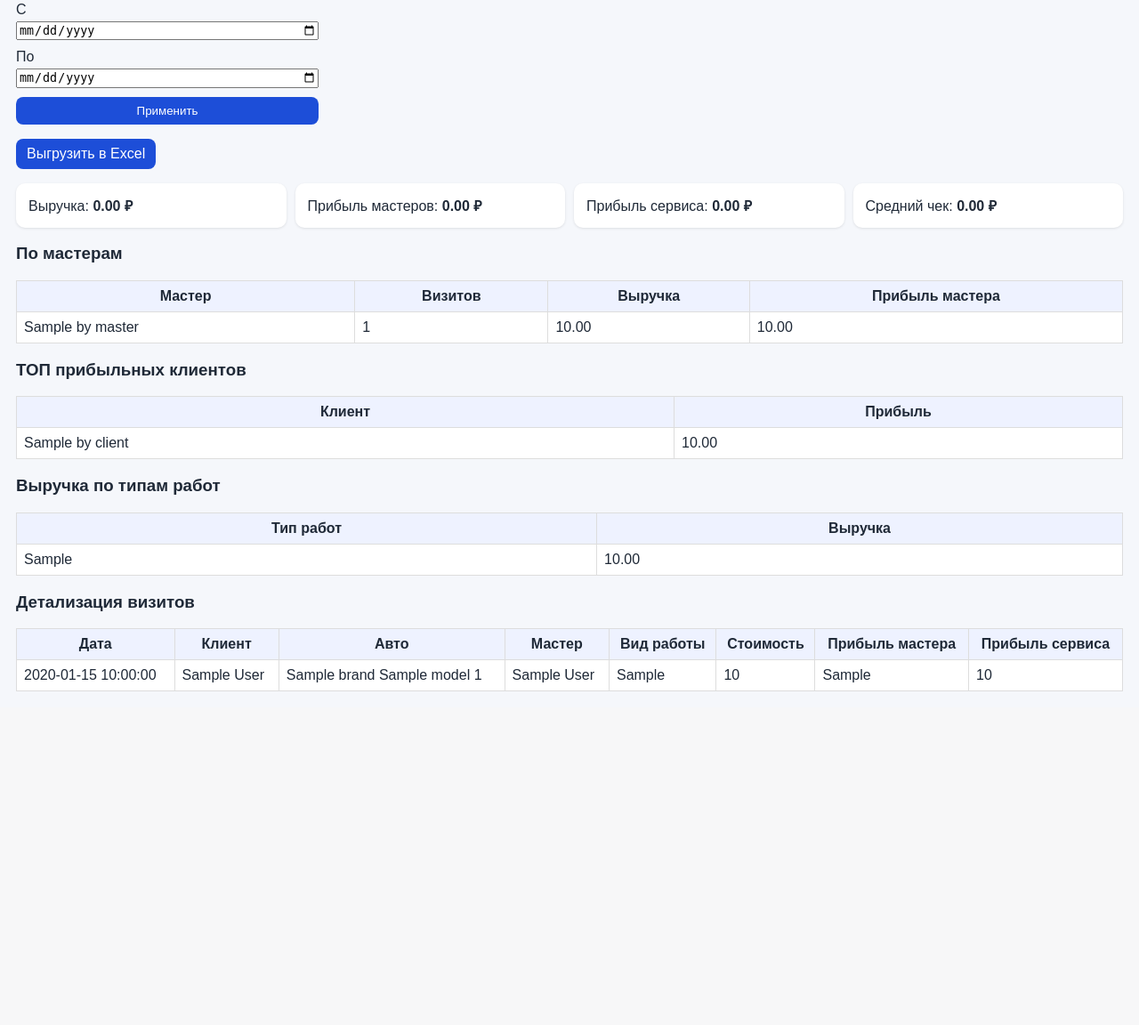
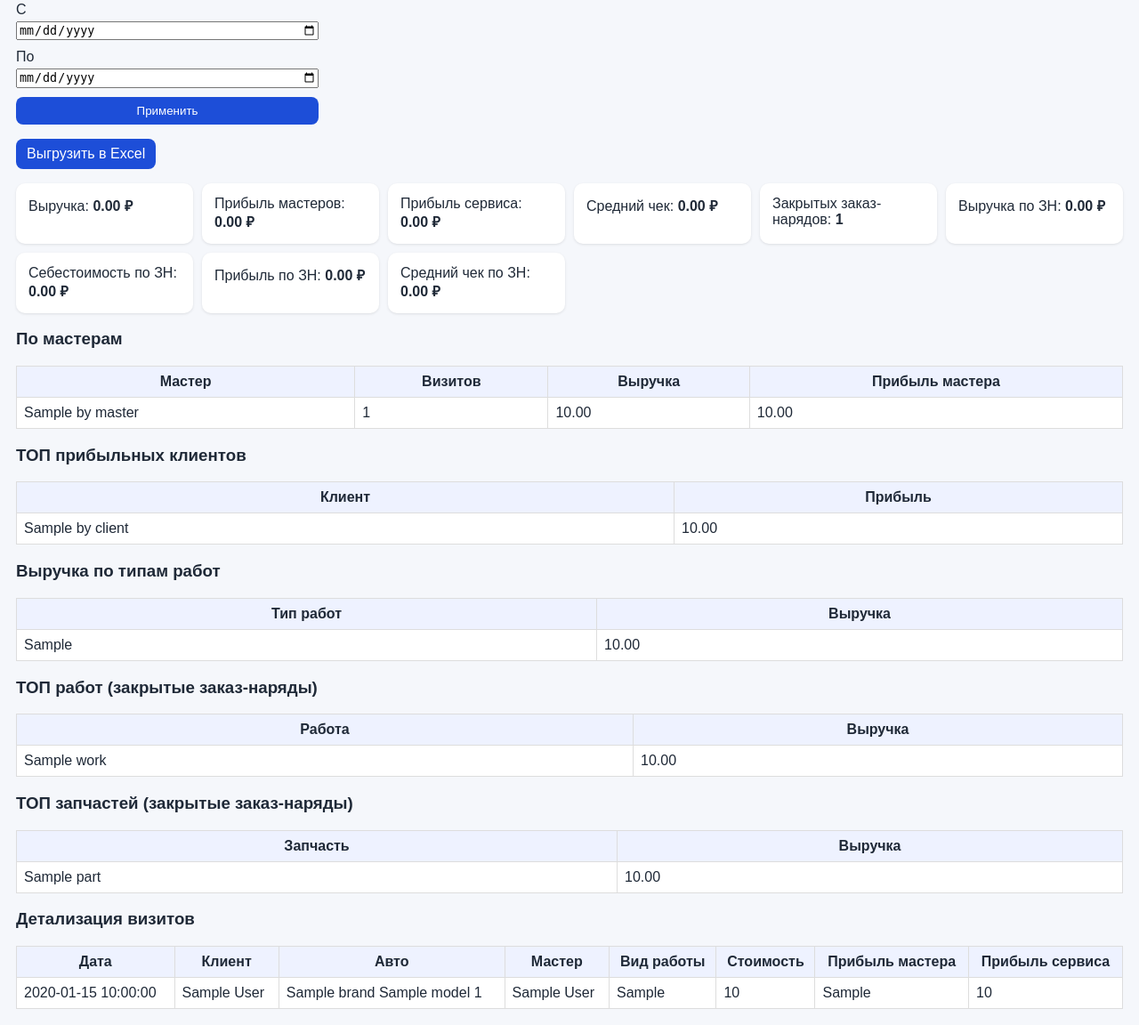
Before and after one commit to JlexaPro/autoservice, a FastAPI app: template autoservice_crm_web/templates/finance.html in a window 1280 px wide. Shown: the part 142-1294 px from the top of the page at 89% size. Before the commit the page ends 919 px from the top, so only its background shows below. Run offline with FastAPI, Linux system fonts and the light colour scheme; the template is opened without the code that fills it: most values are stand-ins (such as "Sample title", 1, 10 or a date in 2020); parts of the project's set-up code (start-up, migrations or seed data) failed here and were passed over.

Commit message:
Implement end-to-end work-order lifecycle with payments and follow-up

```diff
--- a/autoservice_crm_web/app.py
+++ b/autoservice_crm_web/app.py
@@ -23,6 +23,7 @@ from models import (
     ClientCommentHistory,
     Employee,
     Followup,
+    Payment,
     Promotion,
     RequestStatusHistory,
     AppSetting,
@@ -787,6 +788,7 @@ def create_service_visit(
         db.add(visit)
         db.flush()
         _sync_service_slot(db, visit)
+        _log_service_visit_history_if_changed(db, visit, "", None, None, None, None)
         if request_id:
             req = db.get(ServiceRequest, request_id)
             if req:
@@ -896,7 +898,10 @@ def service_visit_detail(request: Request, visit_id: int, db: Session = Depends(
     if not row:
         raise HTTPException(404, "Визит не найден")
     visit, client, car, employee, bay = row
-    return templates.TemplateResponse("visit_detail.html", {"request": request, "visit": visit, "client": client, "car": car, "employee": employee, "bay": bay})
+    work_order = db.execute(
+        select(WorkOrder).where(WorkOrder.visit_id == visit_id).order_by(WorkOrder.work_order_id.desc())
+    ).scalars().first()
+    return templates.TemplateResponse("visit_detail.html", {"request": request, "visit": visit, "client": client, "car": car, "employee": employee, "bay": bay, "work_order": work_order})
 
 
 @app.get("/followups")
@@ -1083,6 +1088,33 @@ def finance_page(request: Request, start_date: date | None = None, end_date: dat
     total_master_profit = sum(float(v.master_profit or 0) for v, _, _, _ in visits)
     service_profit = total_revenue - total_master_profit
     avg_check = total_revenue / len(visits) if visits else 0
+    closed_orders = db.execute(
+        select(WorkOrder).where(
+            WorkOrder.status == "Закрыт",
+            cast(WorkOrder.closed_at, Date) >= start_date,
+            cast(WorkOrder.closed_at, Date) <= end_date,
+        )
+    ).scalars().all()
+    wo_revenue = sum(float(w.total_amount or 0) for w in closed_orders)
+    wo_cost = sum(float(w.total_cost or 0) for w in closed_orders)
+    wo_profit = sum(float(w.total_profit or 0) for w in closed_orders)
+    wo_avg_check = wo_revenue / len(closed_orders) if closed_orders else 0
+    top_work_rows = db.execute(
+        select(WorkOrderItem.work_type, func.sum(WorkOrderItem.line_total))
+        .join(WorkOrder, WorkOrder.work_order_id == WorkOrderItem.work_order_id)
+        .where(WorkOrder.status == "Закрыт", cast(WorkOrder.closed_at, Date) >= start_date, cast(WorkOrder.closed_at, Date) <= end_date)
+        .group_by(WorkOrderItem.work_type)
+        .order_by(func.sum(WorkOrderItem.line_total).desc())
+        .limit(10)
+    ).all()
+    top_part_rows = db.execute(
+        select(WorkOrderPart.part_name, func.sum(WorkOrderPart.line_total))
+        .join(WorkOrder, WorkOrder.work_order_id == WorkOrderPart.work_order_id)
+        .where(WorkOrder.status == "Закрыт", cast(WorkOrder.closed_at, Date) >= start_date, cast(WorkOrder.closed_at, Date) <= end_date)
+        .group_by(WorkOrderPart.part_name)
+        .order_by(func.sum(WorkOrderPart.line_total).desc())
+        .limit(10)
+    ).all()
     by_master: dict[str, dict] = {}
     by_client: dict[str, float] = {}
     by_work_type: dict[str, float] = {}
@@ -1104,6 +1136,13 @@ def finance_page(request: Request, start_date: date | None = None, end_date: dat
         "total_master_profit": total_master_profit,
         "service_profit": service_profit,
         "avg_check": avg_check,
+        "wo_revenue": wo_revenue,
+        "wo_cost": wo_cost,
+        "wo_profit": wo_profit,
+        "wo_avg_check": wo_avg_check,
+        "closed_orders_count": len(closed_orders),
+        "top_works": top_work_rows,
+        "top_parts": top_part_rows,
         "by_master": sorted(by_master.items(), key=lambda x: x[0]),
         "by_client": sorted(by_client.items(), key=lambda x: x[1], reverse=True)[:10],
         "by_work_type": sorted(by_work_type.items(), key=lambda x: x[1], reverse=True),
@@ -1145,6 +1184,44 @@ def work_order_new_form(request: Request, error: str = "", db: Session = Depends
     return templates.TemplateResponse("work_order_new.html", {"request": request, "clients": clients, "cars": cars, "employees": employees, "bays": bays, "error": error})
 
 
+@app.post("/visits/{visit_id}/work-order")
+def create_work_order_from_visit(visit_id: int, db: Session = Depends(get_db)):
+    visit = db.get(ServiceVisit, visit_id)
+    if not visit:
+        return RedirectResponse("/planner?error=Визит не найден", status_code=303)
+    existing_open = db.execute(
+        select(WorkOrder).where(WorkOrder.visit_id == visit_id, WorkOrder.status != "Закрыт")
+    ).scalars().first()
+    if existing_open:
+        return RedirectResponse(f"/work-orders/{existing_open.work_order_id}", status_code=303)
+    existing_any = db.execute(select(WorkOrder).where(WorkOrder.visit_id == visit_id)).scalars().first()
+    if existing_any and existing_any.status != "Закрыт":
+        return RedirectResponse(f"/work-orders/{existing_any.work_order_id}", status_code=303)
+    try:
+        order_number = f"WO-{datetime.utcnow().strftime('%Y%m%d%H%M%S')}"
+        wo = WorkOrder(
+            order_number=order_number,
+            request_id=visit.request_id,
+            visit_id=visit.visit_id,
+            client_id=visit.client_id,
+            car_id=visit.car_id,
+            assigned_employee_id=visit.assigned_employee_id,
+            service_bay_id=visit.service_bay_id,
+            status="Открыт",
+            created_by="manager",
+            comment="Создан из визита",
+        )
+        db.add(wo)
+        db.flush()
+        db.add(WorkOrderStatusHistory(work_order_id=wo.work_order_id, old_status=None, new_status="Открыт", changed_by="manager"))
+        safe_commit(db)
+        return RedirectResponse(f"/work-orders/{wo.work_order_id}", status_code=303)
+    except Exception as e:
+        db.rollback()
+        logger.exception("create_work_order_from_visit failed: %s", e)
+        return RedirectResponse(f"/service_visits/{visit_id}?error=Не удалось создать заказ-наряд", status_code=303)
+
+
 @app.post("/work-orders/new")
 def work_order_new(
     client_id: int = Form(...),
@@ -1163,11 +1240,12 @@ def work_order_new(
             assigned_employee_id=none_if_empty(assigned_employee_id),
             service_bay_id=none_if_empty(service_bay_id),
             comment=none_if_empty(comment),
-            status="Создан",
+            status="Открыт",
+            created_by="manager",
         )
         db.add(wo)
         db.flush()
-        db.add(WorkOrderStatusHistory(work_order_id=wo.work_order_id, old_status=None, new_status="Создан", changed_by="manager"))
+        db.add(WorkOrderStatusHistory(work_order_id=wo.work_order_id, old_status=None, new_status="Открыт", changed_by="manager"))
         safe_commit(db)
     except Exception as e:
         db.rollback()
@@ -1185,9 +1263,26 @@ def work_order_detail(request: Request, work_order_id: int, db: Session = Depend
     car = db.get(Car, wo.car_id)
     items = db.execute(select(WorkOrderItem).where(WorkOrderItem.work_order_id == work_order_id)).scalars().all()
     parts = db.execute(select(WorkOrderPart).where(WorkOrderPart.work_order_id == work_order_id)).scalars().all()
+    payments = db.execute(select(Payment).where(Payment.work_order_id == work_order_id).order_by(Payment.payment_date.desc())).scalars().all()
     history = db.execute(select(WorkOrderStatusHistory).where(WorkOrderStatusHistory.work_order_id == work_order_id).order_by(WorkOrderStatusHistory.changed_at.desc())).scalars().all()
     employees = db.execute(select(Employee).where(Employee.is_active.is_(True))).scalars().all()
-    return templates.TemplateResponse("work_order_detail.html", {"request": request, "wo": wo, "client": client, "car": car, "items": items, "parts": parts, "history": history, "employees": employees})
+    margin_pct = (float(wo.total_profit or 0) / float(wo.total_amount) * 100) if float(wo.total_amount or 0) > 0 else 0
+    paid_total = sum(float(p.amount or 0) for p in payments)
+    due_total = float(wo.total_amount or 0) - paid_total
+    return templates.TemplateResponse("work_order_detail.html", {
+        "request": request,
+        "wo": wo,
+        "client": client,
+        "car": car,
+        "items": items,
+        "parts": parts,
+        "payments": payments,
+        "paid_total": paid_total,
+        "due_total": due_total,
+        "margin_pct": margin_pct,
+        "history": history,
+        "employees": employees,
+    })
 
 
 @app.get("/work-orders/{work_order_id}/export.pdf")
@@ -1241,7 +1336,7 @@ def work_order_pdf(work_order_id: int, db: Session = Depends(get_db)):
         y -= 13
     y -= 15
     pdf.setFont(font_name, 11)
-    pdf.drawString(40, y, f"Итого: {wo.total_amount} | Себестоимость: {wo.total_cost} | Прибыль: {wo.total_profit}")
+    pdf.drawString(40, y, f"Итого к оплате: {wo.total_amount}")
     pdf.showPage()
     pdf.save()
     buff.seek(0)
@@ -1249,14 +1344,38 @@ def work_order_pdf(work_order_id: int, db: Session = Depends(get_db)):
 
 
 @app.post("/work-orders/{work_order_id}/items")
-def add_work_order_item(work_order_id: int, work_type: str = Form(...), description: str = Form(default=""), qty: float = Form(1), unit_price: float = Form(0), unit_cost: float = Form(0), db: Session = Depends(get_db)):
+def add_work_order_item(
+    work_order_id: int,
+    work_type: str = Form(...),
+    description: str = Form(default=""),
+    qty: float = Form(1),
+    unit_price: float = Form(0),
+    unit_cost: float = Form(0),
+    employee_id: str = Form(default=""),
+    employee_number: str = Form(default=""),
+    db: Session = Depends(get_db),
+):
     wo = db.get(WorkOrder, work_order_id)
     if not wo:
         raise HTTPException(404, "Заказ-наряд не найден")
     try:
+        employee_id_int = int(employee_id) if none_if_empty(employee_id) else None
+        employee = db.get(Employee, employee_id_int) if employee_id_int else None
         line_total = qty * unit_price
         line_cost = qty * unit_cost
-        db.add(WorkOrderItem(work_order_id=work_order_id, work_type=work_type, description=none_if_empty(description), qty=qty, unit_price=unit_price, unit_cost=unit_cost, line_total=line_total, line_cost=line_cost, line_profit=line_total - line_cost))
+        db.add(WorkOrderItem(
+            work_order_id=work_order_id,
+            work_type=work_type,
+            description=none_if_empty(description),
+            employee_id=employee_id_int,
+            employee_number=(employee.full_name if employee else normalize_nullable_text(employee_number)),
+            qty=qty,
+            unit_price=unit_price,
+            unit_cost=unit_cost,
+            line_total=line_total,
+            line_cost=line_cost,
+            line_profit=line_total - line_cost,
+        ))
         recalc_work_order_totals(db, wo)
         safe_commit(db)
     except Exception as e:
@@ -1267,14 +1386,14 @@ def add_work_order_item(work_order_id: int, work_type: str = Form(...), descript
 
 
 @app.post("/work-orders/{work_order_id}/parts")
-def add_work_order_part(work_order_id: int, part_name: str = Form(...), qty: float = Form(1), sale_price: float = Form(0), cost_price: float = Form(0), db: Session = Depends(get_db)):
+def add_work_order_part(work_order_id: int, part_name: str = Form(...), part_number: str = Form(default=""), qty: float = Form(1), sale_price: float = Form(0), cost_price: float = Form(0), db: Session = Depends(get_db)):
     wo = db.get(WorkOrder, work_order_id)
     if not wo:
         raise HTTPException(404, "Заказ-наряд не найден")
     try:
         line_total = qty * sale_price
         line_cost = qty * cost_price
-        db.add(WorkOrderPart(work_order_id=work_order_id, part_name=part_name, qty=qty, sale_price=sale_price, cost_price=cost_price, line_total=line_total, line_cost=line_cost, line_profit=line_total - line_cost))
+        db.add(WorkOrderPart(work_order_id=work_order_id, part_name=part_name, part_number=normalize_nullable_text(part_number), qty=qty, sale_price=sale_price, cost_price=cost_price, line_total=line_total, line_cost=line_cost, line_profit=line_total - line_cost))
         recalc_work_order_totals(db, wo)
         safe_commit(db)
     except Exception as e:
@@ -1285,19 +1404,70 @@ def add_work_order_part(work_order_id: int, part_name: str = Form(...), qty: flo
 
 
 @app.post("/work-orders/{work_order_id}/status")
-def update_work_order_status(work_order_id: int, status: str = Form(...), db: Session = Depends(get_db)):
+def update_work_order_status(
+    work_order_id: int,
+    status: str = Form(...),
+    payment_amount: str = Form(default=""),
+    payment_method: str = Form(default="Наличные"),
+    payment_comment: str = Form(default=""),
+    db: Session = Depends(get_db),
+):
     wo = db.get(WorkOrder, work_order_id)
     if not wo:
         raise HTTPException(404, "Заказ-наряд не найден")
-    if wo.status == status:
+    if wo.status == "Закрыт":
+        return RedirectResponse(f"/work-orders/{work_order_id}?error=Заказ-наряд уже закрыт", status_code=303)
+    if wo.status == status and status != "Закрыт":
         return RedirectResponse(f"/work-orders/{work_order_id}", status_code=303)
     try:
+        recalc_work_order_totals(db, wo)
+        items_cnt = db.scalar(select(func.count()).select_from(WorkOrderItem).where(WorkOrderItem.work_order_id == work_order_id)) or 0
+        parts_cnt = db.scalar(select(func.count()).select_from(WorkOrderPart).where(WorkOrderPart.work_order_id == work_order_id)) or 0
+        if status == "Закрыт" and (items_cnt + parts_cnt) == 0:
+            return RedirectResponse(f"/work-orders/{work_order_id}?error=Нельзя закрыть пустой заказ-наряд", status_code=303)
         old = wo.status
         wo.status = status
         if status == "Закрыт":
+            allowed_methods = {"Наличные", "Карта", "Перевод", "Смешанная оплата"}
+            payment_method = payment_method if payment_method in allowed_methods else "Наличные"
+            amount = float(payment_amount) if none_if_empty(payment_amount) else float(wo.total_amount or 0)
+            if amount <= 0:
+                return RedirectResponse(f"/work-orders/{work_order_id}?error=Сумма оплаты должна быть больше 0", status_code=303)
+            if amount > float(wo.total_amount or 0):
+                return RedirectResponse(f"/work-orders/{work_order_id}?error=Оплата больше суммы заказ-наряда", status_code=303)
+            db.add(Payment(
+                work_order_id=work_order_id,
+                amount=amount,
+                payment_method=payment_method,
+                comment=normalize_nullable_text(payment_comment),
+                created_by="manager",
+            ))
             wo.closed_at = datetime.utcnow()
-            for days, title in [(7, "Проверить результат ремонта"), (30, "Плановый follow-up после ремонта")]:
-                db.add(Followup(client_id=wo.client_id, car_id=wo.car_id, task_type="repair_followup", title=title, description=f"Авто-follow-up по заказ-наряду {wo.order_number}", due_date=(date.today() + timedelta(days=days))))
+            if wo.visit_id:
+                visit = db.get(ServiceVisit, wo.visit_id)
+                if visit:
+                    old_visit_status = visit.visit_status
+                    old_start = visit.planned_start_at
+                    old_end = visit.planned_end_at
+                    old_emp = visit.assigned_employee_number
+                    old_bay = visit.service_bay_id
+                    visit.visit_status = "Завершён"
+                    visit.completed_at = datetime.utcnow()
+                    _log_service_visit_history_if_changed(db, visit, old_visit_status, old_start, old_end, old_emp, old_bay)
+                    if visit.request_id:
+                        req = db.get(ServiceRequest, visit.request_id)
+                        if req:
+                            change_request_status(db, req, "Закрыта", comment=f"Заказ-наряд {wo.order_number} закрыт")
+            db.add(Followup(
+                request_id=wo.request_id,
+                client_id=wo.client_id,
+                car_id=wo.car_id,
+                task_type="service_reminder",
+                title="Напомнить о повторном обслуживании",
+                description=f"Follow-up после закрытия заказ-наряда {wo.order_number}",
+                due_date=(date.today() + timedelta(days=90)),
+                task_status="Открыто",
+            ))
         db.add(WorkOrderStatusHistory(work_order_id=work_order_id, old_status=old, new_status=status, changed_by="manager"))
         safe_commit(db)
     except Exception as e:
--- a/autoservice_crm_web/smoke_test_transactions.py
+++ b/autoservice_crm_web/smoke_test_transactions.py
@@ -6,7 +6,7 @@ from datetime import datetime, timedelta
 from sqlalchemy import select
 
 from db import SessionLocal
-from models import Car, Client, ServiceVisit, WorkOrder, WorkOrderItem
+from models import Car, Client, Payment, ServiceVisit, WorkOrder, WorkOrderItem
 from services import create_request_with_relations, format_phone_ru, normalize_phone
 
 
@@ -108,6 +108,7 @@ def main() -> int:
         # 8) close work order
         wo.status = "Закрыт"
         wo.closed_at = datetime.utcnow()
+        db.add(Payment(work_order_id=wo.work_order_id, amount=1000, payment_method="Наличные", created_by="smoke"))
         db.commit()
         print("[smoke] work order closed")
 
--- a/autoservice_crm_web/templates/finance.html
+++ b/autoservice_crm_web/templates/finance.html
@@ -12,6 +12,11 @@
   <div class="card">Прибыль мастеров: <b>{{ '%.2f'|format(total_master_profit) }} ₽</b></div>
   <div class="card">Прибыль сервиса: <b>{{ '%.2f'|format(service_profit) }} ₽</b></div>
   <div class="card">Средний чек: <b>{{ '%.2f'|format(avg_check) }} ₽</b></div>
+  <div class="card">Закрытых заказ-нарядов: <b>{{ closed_orders_count }}</b></div>
+  <div class="card">Выручка по ЗН: <b>{{ '%.2f'|format(wo_revenue) }} ₽</b></div>
+  <div class="card">Себестоимость по ЗН: <b>{{ '%.2f'|format(wo_cost) }} ₽</b></div>
+  <div class="card">Прибыль по ЗН: <b>{{ '%.2f'|format(wo_profit) }} ₽</b></div>
+  <div class="card">Средний чек по ЗН: <b>{{ '%.2f'|format(wo_avg_check) }} ₽</b></div>
 </div>
 <h3>По мастерам</h3>
 <table><tr><th>Мастер</th><th>Визитов</th><th>Выручка</th><th>Прибыль мастера</th></tr>
@@ -25,6 +30,14 @@
 <table><tr><th>Тип работ</th><th>Выручка</th></tr>
 {% for wt, amount in by_work_type %}<tr><td>{{ wt }}</td><td>{{ '%.2f'|format(amount) }}</td></tr>{% endfor %}
 </table>
+<h3>ТОП работ (закрытые заказ-наряды)</h3>
+<table><tr><th>Работа</th><th>Выручка</th></tr>
+{% for wt, amount in top_works %}<tr><td>{{ wt }}</td><td>{{ '%.2f'|format(amount) }}</td></tr>{% endfor %}
+</table>
+<h3>ТОП запчастей (закрытые заказ-наряды)</h3>
+<table><tr><th>Запчасть</th><th>Выручка</th></tr>
+{% for pn, amount in top_parts %}<tr><td>{{ pn }}</td><td>{{ '%.2f'|format(amount) }}</td></tr>{% endfor %}
+</table>
 <h3>Детализация визитов</h3>
 <table><tr><th>Дата</th><th>Клиент</th><th>Авто</th><th>Мастер</th><th>Вид работы</th><th>Стоимость</th><th>Прибыль мастера</th><th>Прибыль сервиса</th></tr>
 {% for v,e,c,car in visits %}<tr>
```
Also changed, not shown: autoservice_crm_web/ddl.sql (+21 -1 lines), autoservice_crm_web/migration_patch_current.sql (+40 -0 lines), autoservice_crm_web/models.py (+18 -0 lines), autoservice_crm_web/templates/visit_detail.html (+7 -0 lines), autoservice_crm_web/templates/work_order_detail.html (+15 -5 lines).
